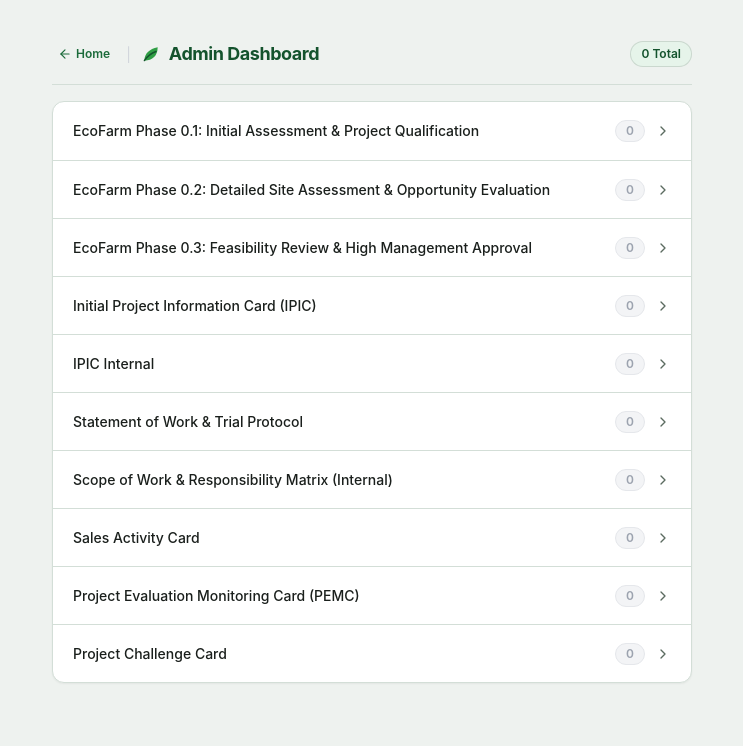
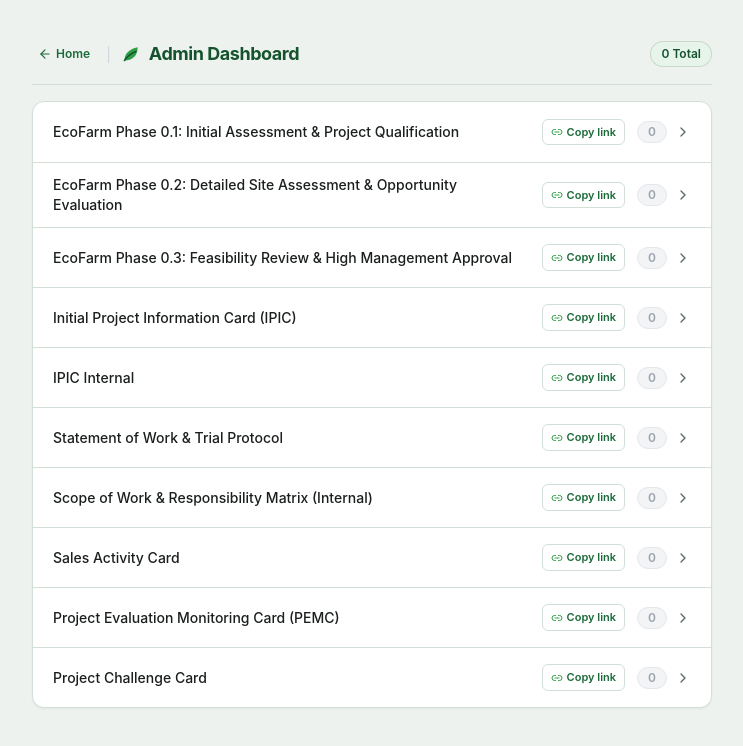
Before and after one commit to rizmyrefarm/refarm-forms, a Next.js app: page /admin in a window 1280 px wide. Shown: the top 746 px of the page, without its empty margins (268-1011 px from the left). Built offline with nearby package versions, Linux system fonts and the light colour scheme; no server answers; the database is empty.

Commit message:
Add CopyFormLinkButton to admin home form list

```diff
--- a/app/admin/page.tsx
+++ b/app/admin/page.tsx
@@ -3,6 +3,7 @@ import Link from "next/link";
 import { FORMS } from "@/lib/forms";
 import { db } from "@/lib/db";
 import { ChevronRight, ArrowLeft } from "lucide-react";
+import { CopyFormLinkButton } from "@/components/admin/CopyFormLinkButton";
 
 export const dynamic = "force-dynamic";
 
@@ -26,7 +27,7 @@ export default async function AdminHomePage() {
 
   return (
     <div className="min-h-screen bg-[#eef2ef] py-6 sm:py-10 px-4">
-      <main className="max-w-[640px] mx-auto w-full">
+      <main className="max-w-[680px] mx-auto w-full">
         {/* Header */}
         <header className="flex items-center justify-between pb-4 mb-4 border-b border-[#d3ded7]">
           <div className="flex items-center gap-2.5">
@@ -68,21 +69,31 @@ export default async function AdminHomePage() {
           </span>
         </header>
 
-        {/* Vertical List of Forms with Count Badges */}
+        {/* Vertical List of Forms with Count Badges & Copy Link */}
         <div className="bg-white rounded-xl border border-[#d3ded7] shadow-sm overflow-hidden divide-y divide-[#d3ded7]">
           {FORMS.map((form) => {
             const count = countsMap[form.slug] || 0;
             return (
+              <div
+                key={form.slug}
+                className="group relative flex items-center justify-between min-h-[60px] px-4 sm:px-5 py-3 hover:bg-[#f2f9f4] active:bg-[#e6f4ea] transition duration-150"
+              >
                 <Link
-                key={form.slug}
                   href={`/admin/forms/${form.slug}`}
-                className="group flex items-center justify-between min-h-[58px] px-4 sm:px-5 py-3.5 hover:bg-[#f2f9f4] active:bg-[#e6f4ea] transition duration-150 focus:outline-none focus:ring-2 focus:ring-inset focus:ring-[#2f9e44]"
+                  className="flex-1 text-[13.5px] sm:text-sm font-medium text-[#1a1f1c] group-hover:text-[#14532d] transition pr-3 leading-snug focus:outline-none focus:underline"
                 >
-                <span className="text-[13.5px] sm:text-sm font-medium text-[#1a1f1c] group-hover:text-[#14532d] transition pr-3 leading-snug">
                   {form.title}
-                </span>
+                </Link>
 
-                <div className="flex items-center gap-2.5 flex-shrink-0">
+                <div className="flex items-center gap-2 sm:gap-3 flex-shrink-0">
+                  <CopyFormLinkButton slug={form.slug} formTitle={form.title} />
+
+                  <Link
+                    href={`/admin/forms/${form.slug}`}
+                    tabIndex={-1}
+                    aria-hidden="true"
+                    className="flex items-center gap-2 focus:outline-none"
+                  >
                     <span
                       className={`text-xs font-semibold px-2.5 py-0.5 rounded-full transition ${
                         count > 0
@@ -94,10 +105,10 @@ export default async function AdminHomePage() {
                     </span>
                     <ChevronRight
                       className="w-4 h-4 text-[#5b6b60] group-hover:text-[#14532d] group-hover:translate-x-0.5 transition-transform flex-shrink-0"
-                    aria-hidden="true"
                     />
+                  </Link>
                 </div>
-              </Link>
+              </div>
             );
           })}
         </div>
--- /dev/null
+++ b/components/admin/CopyFormLinkButton.tsx
@@ -0,0 +1,73 @@
+"use client";
+
+import React, { useState } from "react";
+import { Link2, Check } from "lucide-react";
+
+interface CopyFormLinkButtonProps {
+  slug: string;
+  formTitle: string;
+}
+
+export const CopyFormLinkButton: React.FC<CopyFormLinkButtonProps> = ({
+  slug,
+  formTitle,
+}) => {
+  const [copied, setCopied] = useState(false);
+
+  const handleCopy = async (e: React.MouseEvent<HTMLButtonElement>) => {
+    e.preventDefault();
+    e.stopPropagation();
+
+    const origin = typeof window !== "undefined" ? window.location.origin : "";
+    const url = `${origin}/${slug}`;
+
+    try {
+      if (navigator.clipboard && window.isSecureContext) {
+        await navigator.clipboard.writeText(url);
+      } else {
+        // Fallback for non-secure or older contexts
+        const textarea = document.createElement("textarea");
+        textarea.value = url;
+        textarea.style.position = "fixed";
+        textarea.style.left = "-999999px";
+        textarea.style.top = "-999999px";
+        document.body.appendChild(textarea);
+        textarea.focus();
+        textarea.select();
+        document.execCommand("copy");
+        document.body.removeChild(textarea);
+      }
+
+      setCopied(true);
+      setTimeout(() => setCopied(false), 1500);
+    } catch (err) {
+      console.error("Failed to copy link:", err);
+    }
+  };
+
+  return (
+    <button
+      type="button"
+      onClick={handleCopy}
+      aria-label={`Copy link to ${formTitle} form`}
+      title={`Copy public link to ${formTitle}`}
+      className={`inline-flex items-center gap-1 text-[11px] font-semibold px-2 py-1 rounded-md transition duration-150 focus:outline-none focus:ring-2 focus:ring-[#2f9e44] focus:ring-offset-1 ${
+        copied
+          ? "bg-[#14532d] text-white"
+          : "bg-white text-[#1b6b3a] hover:bg-[#e6f4ea] hover:text-[#14532d] border border-[#d3ded7] hover:border-[#2f9e44]"
+      }`}
+    >
+      {copied ? (
+        <>
+          <Check className="w-3 h-3 text-[#a7e0b4]" />
+          <span>Copied ✓</span>
+        </>
+      ) : (
+        <>
+          <Link2 className="w-3 h-3 text-[#2f9e44]" />
+          <span>Copy link</span>
+        </>
+      )}
+    </button>
+  );
+};
```
Lines whose indentation alone changed are shown as unchanged.
